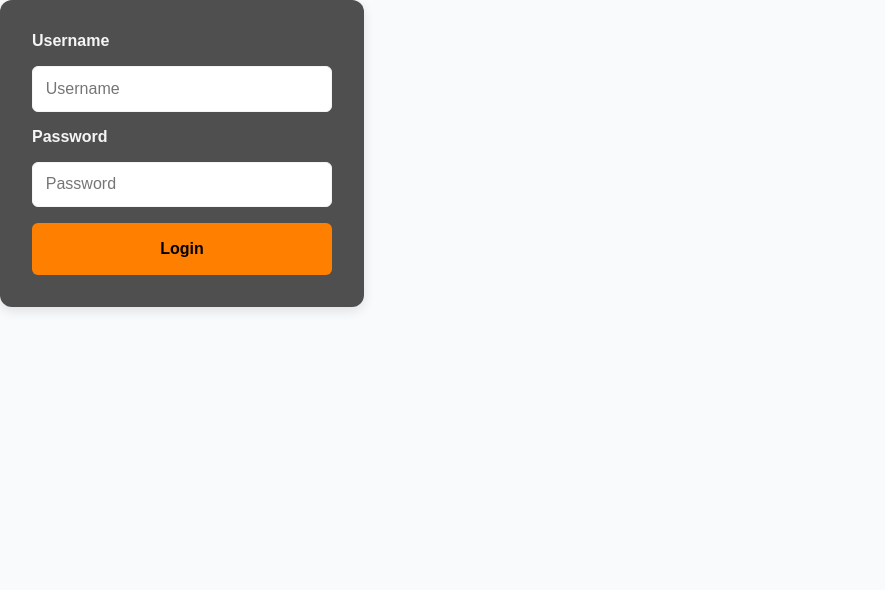
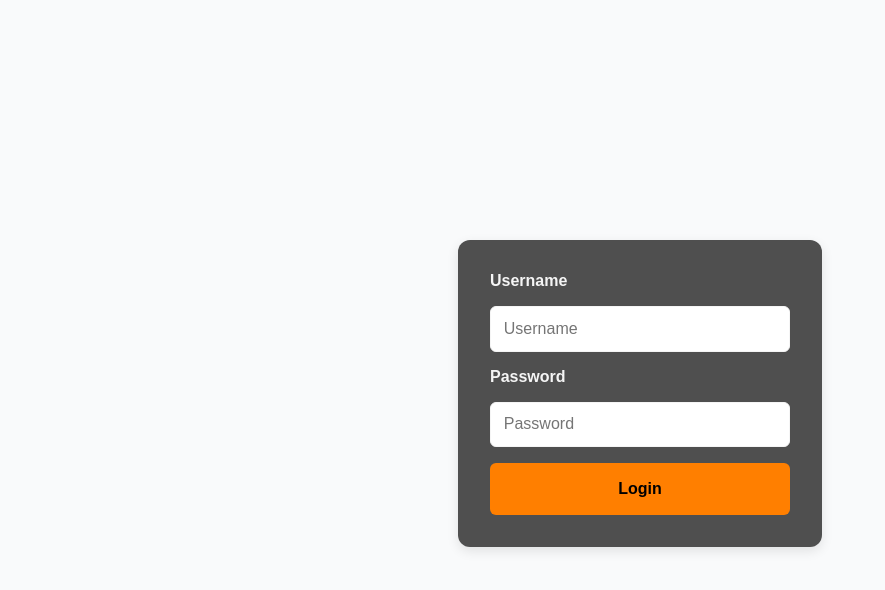
Before and after one commit to LinusHolmer/chatapp-examensarbete, a Next.js app in the folder frontend/nextjs-dashboard/: page /login in a window 1280 px wide. Shown: the top 590 px of the page, without its empty margins (0-885 px from the left). Built offline with nearby package versions, Linux system fonts and the light colour scheme.

Commit message:
small fix

```diff
--- a/frontend/nextjs-dashboard/app/login/login.module.css
+++ b/frontend/nextjs-dashboard/app/login/login.module.css
@@ -1,10 +1,15 @@
 .main {
-  margin: 0;
+  margin-top: 15rem;
+
   padding: 0;
   font-family: sans-serif;
+  display: flex;
+
+  justify-content: center;
 }
 
 .form {
+  position: fixed;
   display: flex;
   flex-direction: column;
   gap: 1rem;
```
